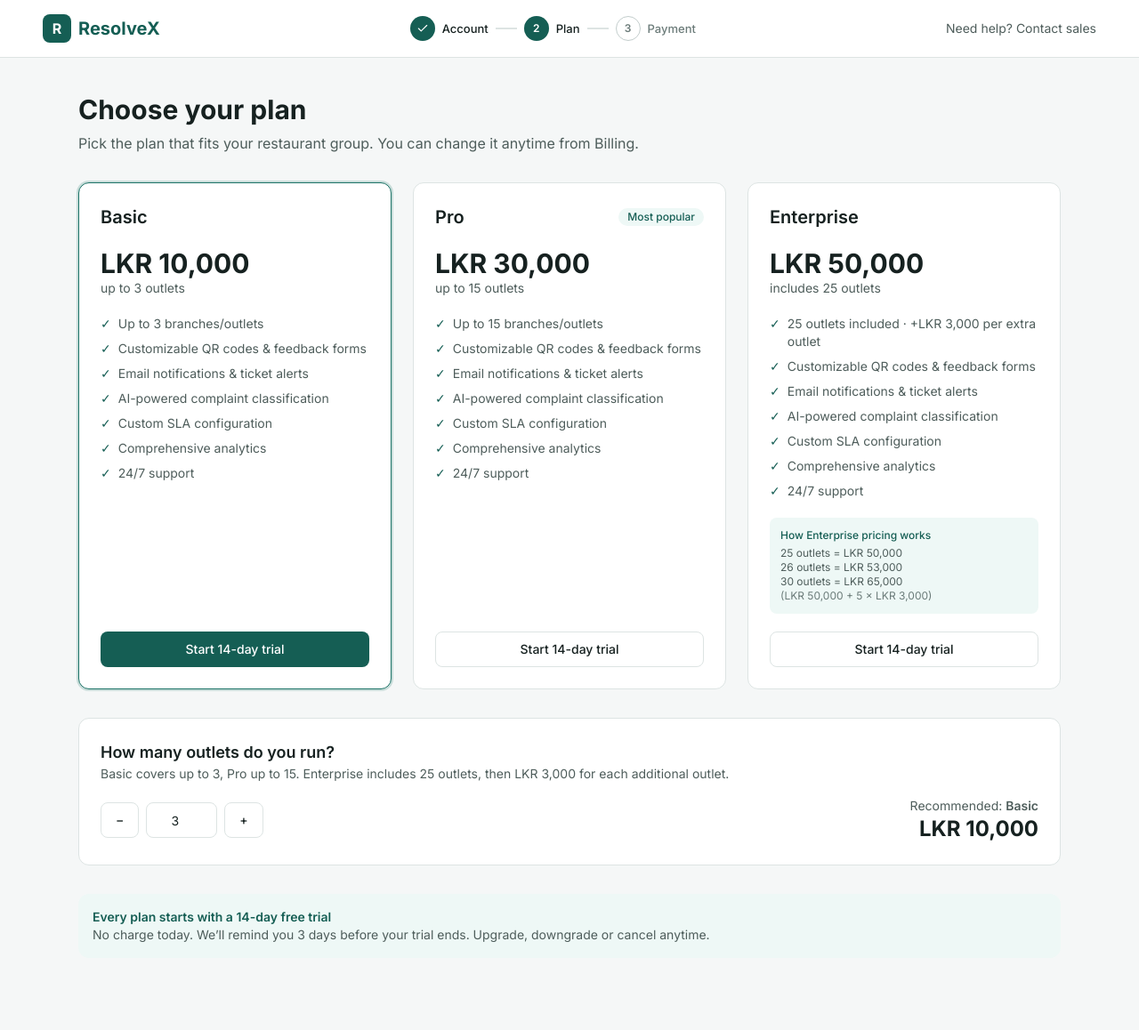
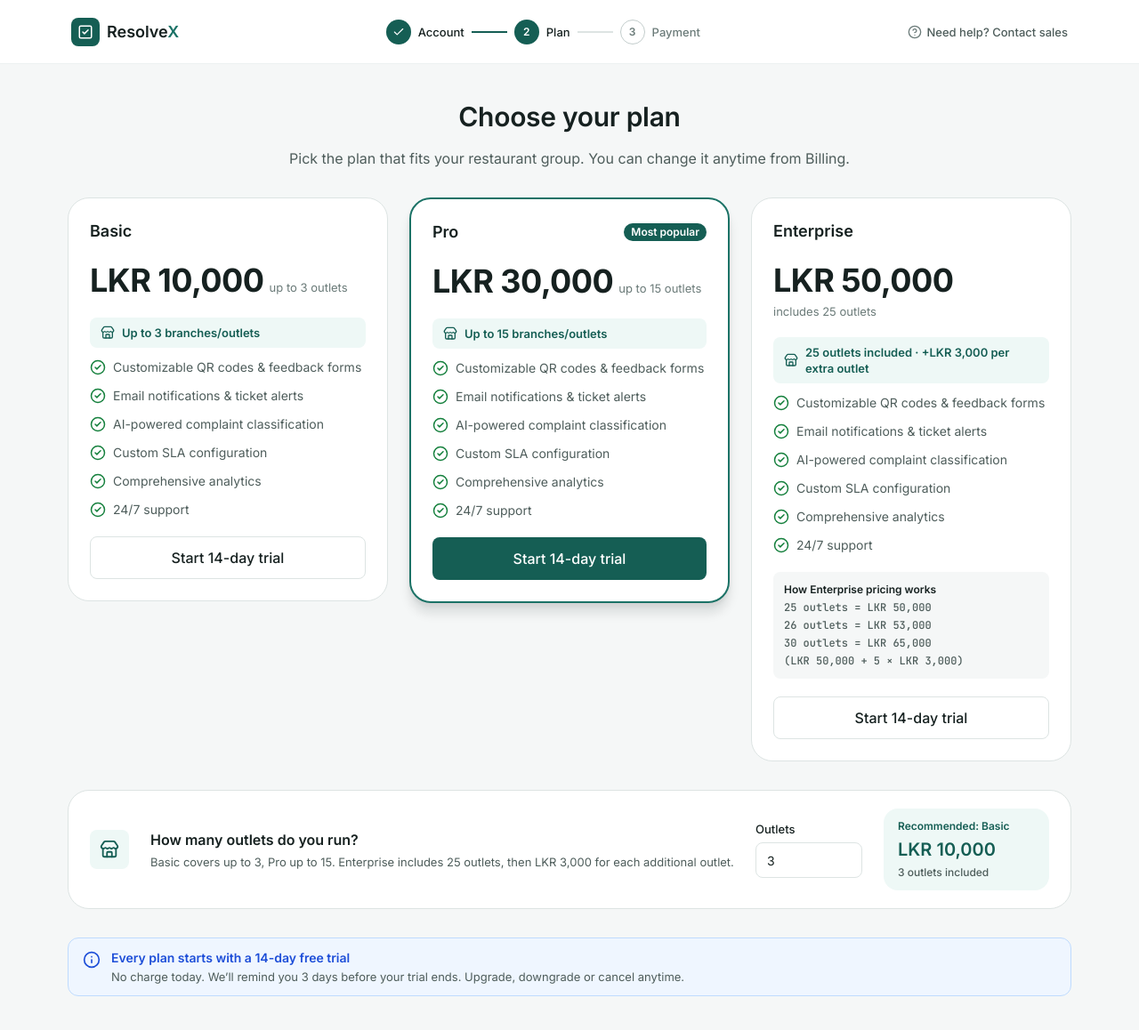
Before and after one commit to teshan200/ResolveX, a React (Vite) app in the folder frontend/admin-web/: page /choose-plan in a window 1280 px wide. Shown: the whole page at 89% size. Before the commit the page ends 1117 px from the top, so only its background shows below. Built offline with nearby package versions, Linux system fonts and the light colour scheme.

Commit message:
Match Choose Plan, Payment and Success pages to Figma

```diff
--- a/frontend/admin-web/src/components/ui/Stepper.tsx
+++ b/frontend/admin-web/src/components/ui/Stepper.tsx
@@ -4,9 +4,11 @@ import { cn } from './cn'
 interface StepperProps {
   steps: string[]
   current: number
+  // Longer connectors, used in the onboarding header.
+  wide?: boolean
 }
 
-export function Stepper({ steps, current }: StepperProps) {
+export function Stepper({ steps, current, wide = false }: StepperProps) {
   return (
     <ol className="flex items-center gap-2">
       {steps.map((label, index) => {
@@ -36,7 +38,12 @@ export function Stepper({ steps, current }: StepperProps) {
                 {label}
               </span>
             </span>
-            {number < steps.length && <span aria-hidden className="h-0.5 w-6 bg-line" />}
+            {number < steps.length && (
+              <span
+                aria-hidden
+                className={cn('h-0.5', wide ? 'w-10' : 'w-6', done ? 'bg-brand' : 'bg-line')}
+              />
+            )}
           </li>
         )
       })}
--- a/frontend/admin-web/src/components/ui/index.ts
+++ b/frontend/admin-web/src/components/ui/index.ts
@@ -6,6 +6,7 @@ export { GoogleButton } from './GoogleButton'
 export { Input } from './Input'
 export { Logo } from './Logo'
 export { Modal } from './Modal'
+export { Select } from './Select'
 export { SlaTimer } from './SlaTimer'
 export type { SlaState } from './SlaTimer'
 export { Stepper } from './Stepper'
--- a/frontend/admin-web/src/features/landing/Pricing.tsx
+++ b/frontend/admin-web/src/features/landing/Pricing.tsx
@@ -1,78 +1,12 @@
-import { CircleCheck, Store } from 'lucide-react'
 import { useEffect, useState } from 'react'
-import { Link } from 'react-router-dom'
-import { Button } from '../../components/ui'
-import { cn } from '../../components/ui/cn'
-import { formatLkr, getPlans } from '../../services/planService'
+import { useNavigate } from 'react-router-dom'
+import { getPlans } from '../../services/planService'
 import type { Plan } from '../../types/plan'
+import { PlanCard } from '../plans/PlanCard'
 import { SectionHeading } from './SectionHeading'
 
-function PlanCard({ plan }: { plan: Plan }) {
-  const [capacity, ...features] = plan.features
-  const outletsNote = plan.maxOutlets
-    ? `up to ${plan.maxOutlets} outlets`
-    : `includes ${plan.includedOutlets} outlets`
-
-  return (
-    <div
-      className={cn(
-        'flex w-full flex-col gap-5 rounded-2xl bg-surface p-6 md:w-90',
-        plan.popular
-          ? 'border-2 border-line-brand shadow-[0_4px_4px_rgba(11,19,18,0.05),0_12px_12px_rgba(11,19,18,0.1)]'
-          : 'border border-line',
-      )}
-    >
-      <div className="flex items-center justify-between">
-        <p className="text-lg leading-6.5 font-semibold">{plan.name}</p>
-        {plan.popular && (
-          <span className="rounded-full bg-brand px-2 py-0.5 text-xs leading-4 font-semibold text-on-brand">
-            Most popular
-          </span>
-        )}
-      </div>
-
-      <div className="flex flex-wrap items-baseline gap-x-1.5 gap-y-1">
-        <p className="text-4xl leading-11 font-bold tracking-[-0.54px]">
-          {formatLkr(plan.basePrice)}
-        </p>
-        <p className="text-[13px] leading-4.5 text-content-tertiary">{outletsNote}</p>
-      </div>
-
-      <div className="flex flex-col gap-3">
-        <div className="flex items-center gap-2 rounded-md bg-brand-subtle px-3 py-2 text-[13px] leading-4.5 font-semibold text-content-brand">
-          <Store size={16} className="shrink-0" />
-          {capacity}
-        </div>
-        {features.map((feature) => (
-          <div key={feature} className="flex items-center gap-2 text-sm leading-5 text-content-secondary">
-            <CircleCheck size={18} className="shrink-0 text-success-fg" />
-            {feature}
-          </div>
-        ))}
-      </div>
-
-      {plan.extraOutletPrice && (
-        <div className="flex flex-col gap-1 rounded-md bg-canvas p-3 text-xs leading-4">
-          <p className="font-semibold">How Enterprise pricing works</p>
-          <p className="font-mono font-medium text-content-secondary">25 outlets = LKR 50,000</p>
-          <p className="font-mono font-medium text-content-secondary">26 outlets = LKR 53,000</p>
-          <p className="font-mono font-medium text-content-secondary">30 outlets = LKR 65,000</p>
-          <p className="font-mono font-medium text-content-secondary">
-            (LKR 50,000 + 5 × LKR 3,000)
-          </p>
-        </div>
-      )}
-
-      <Link to="/register">
-        <Button size="lg" variant={plan.popular ? 'primary' : 'outline'} className="w-full">
-          Start 14-day trial
-        </Button>
-      </Link>
-    </div>
-  )
-}
-
 export function Pricing() {
+  const navigate = useNavigate()
   const [plans, setPlans] = useState<Plan[]>([])
 
   useEffect(() => {
@@ -88,7 +22,7 @@ export function Pricing() {
       />
       <div className="flex flex-wrap items-start justify-center gap-6">
         {plans.map((plan) => (
-          <PlanCard key={plan.id} plan={plan} />
+          <PlanCard key={plan.id} plan={plan} onSelect={() => navigate('/register')} />
         ))}
       </div>
     </section>
--- a/frontend/admin-web/src/features/plans/PlanCard.tsx
+++ b/frontend/admin-web/src/features/plans/PlanCard.tsx
@@ -1,65 +1,82 @@
-import { Badge, Button, Card } from '../../components/ui'
+import { CircleCheck, Store } from 'lucide-react'
+import { Button } from '../../components/ui'
 import { cn } from '../../components/ui/cn'
 import { formatLkr } from '../../services/planService'
 import type { Plan } from '../../types/plan'
 
 interface PlanCardProps {
   plan: Plan
-  recommended: boolean
-  disabled: boolean
   onSelect: () => void
 }
 
-export function PlanCard({ plan, recommended, disabled, onSelect }: PlanCardProps) {
+// Used by the landing page pricing section and the Choose Plan page (same Figma component).
+export function PlanCard({ plan, onSelect }: PlanCardProps) {
+  const [capacity, ...features] = plan.features
   const outletsNote = plan.maxOutlets
     ? `up to ${plan.maxOutlets} outlets`
     : `includes ${plan.includedOutlets} outlets`
 
   return (
-    <Card
+    <div
       className={cn(
-        'flex flex-col gap-5',
-        recommended && 'border-line-brand ring-2 ring-line-brand/20',
+        'flex w-full flex-col gap-5 rounded-2xl bg-surface p-6 md:w-90',
+        plan.popular
+          ? 'border-2 border-line-brand shadow-[0_4px_4px_rgba(11,19,18,0.05),0_12px_12px_rgba(11,19,18,0.1)]'
+          : 'border border-line',
       )}
     >
       <div className="flex items-center justify-between">
-        <h2 className="text-xl font-semibold">{plan.name}</h2>
-        {plan.popular && <Badge tone="brand">Most popular</Badge>}
+        <p className="text-lg leading-6.5 font-semibold">{plan.name}</p>
+        {plan.popular && (
+          <span className="rounded-full bg-brand px-2 py-0.5 text-xs leading-4 font-semibold text-on-brand">
+            Most popular
+          </span>
+        )}
       </div>
 
-      <div>
-        <p className="text-3xl font-bold">{formatLkr(plan.basePrice)}</p>
-        <p className="text-sm text-content-secondary">{outletsNote}</p>
+      <div className="flex flex-wrap items-baseline gap-x-1.5 gap-y-1">
+        <p className="text-4xl leading-11 font-bold tracking-[-0.54px]">
+          {formatLkr(plan.basePrice)}
+        </p>
+        <p className="text-[13px] leading-4.5 text-content-tertiary">{outletsNote}</p>
       </div>
 
-      <ul className="flex flex-1 flex-col gap-2 text-sm text-content-secondary">
-        {plan.features.map((feature) => (
-          <li key={feature} className="flex gap-2">
-            <span aria-hidden className="text-brand">
-              ✓
-            </span>
+      <div className="flex flex-col gap-3">
+        <div className="flex items-center gap-2 rounded-md bg-brand-subtle px-3 py-2 text-[13px] leading-4.5 font-semibold text-content-brand">
+          <Store size={16} className="shrink-0" />
+          {capacity}
+        </div>
+        {features.map((feature) => (
+          <div
+            key={feature}
+            className="flex items-center gap-2 text-sm leading-5 text-content-secondary"
+          >
+            <CircleCheck size={18} className="shrink-0 text-success-fg" />
             {feature}
-          </li>
+          </div>
         ))}
-      </ul>
+      </div>
 
       {plan.extraOutletPrice && (
-        <div className="rounded-md bg-brand-subtle p-3 text-xs text-content-secondary">
-          <p className="mb-1 font-medium text-content-brand">How Enterprise pricing works</p>
-          <p>25 outlets = LKR 50,000</p>
-          <p>26 outlets = LKR 53,000</p>
-          <p>30 outlets = LKR 65,000</p>
-          <p className="text-content-tertiary">(LKR 50,000 + 5 × LKR 3,000)</p>
+        <div className="flex flex-col gap-1 rounded-md bg-canvas p-3 text-xs leading-4">
+          <p className="font-semibold">How Enterprise pricing works</p>
+          <p className="font-mono font-medium text-content-secondary">25 outlets = LKR 50,000</p>
+          <p className="font-mono font-medium text-content-secondary">26 outlets = LKR 53,000</p>
+          <p className="font-mono font-medium text-content-secondary">30 outlets = LKR 65,000</p>
+          <p className="font-mono font-medium text-content-secondary">
+            (LKR 50,000 + 5 × LKR 3,000)
+          </p>
         </div>
       )}
 
       <Button
-        variant={recommended ? 'primary' : 'outline'}
-        disabled={disabled}
+        size="lg"
+        variant={plan.popular ? 'primary' : 'outline'}
+        className="w-full"
         onClick={onSelect}
       >
-        {disabled ? 'Too many outlets for this plan' : 'Start 14-day trial'}
+        Start 14-day trial
       </Button>
-    </Card>
+    </div>
   )
 }
--- a/frontend/admin-web/src/layout/OnboardingLayout.tsx
+++ b/frontend/admin-web/src/layout/OnboardingLayout.tsx
@@ -1,26 +1,36 @@
+import { CircleHelp } from 'lucide-react'
 import type { ReactNode } from 'react'
-import { Stepper } from '../components/ui'
+import { Link } from 'react-router-dom'
+import { Logo, Stepper } from '../components/ui'
+import { cn } from '../components/ui/cn'
 
 interface OnboardingLayoutProps {
   children: ReactNode
   // Current step of the Account, Plan, Payment progress bar. Omit to hide it.
   step?: number
+  // Centre the content vertically (used by the success screen).
+  centered?: boolean
 }
 
-export function OnboardingLayout({ children, step }: OnboardingLayoutProps) {
+export function OnboardingLayout({ children, step, centered = false }: OnboardingLayoutProps) {
   return (
     <div className="flex min-h-screen flex-col bg-canvas">
-      <header className="flex flex-wrap items-center justify-between gap-4 border-b border-line bg-surface px-6 py-4 lg:px-12">
-        <div className="flex items-center gap-2">
-          <span className="flex size-8 items-center justify-center rounded-md bg-brand font-bold text-on-brand">
-            R
-          </span>
-          <span className="text-xl font-bold text-brand">ResolveX</span>
-        </div>
-        {step && <Stepper steps={['Account', 'Plan', 'Payment']} current={step} />}
-        <span className="text-sm text-content-secondary">Need help? Contact sales</span>
+      <header className="flex h-18 items-center justify-between gap-4 border-b border-line-subtle bg-surface px-6 lg:px-20">
+        <Link to="/" aria-label="ResolveX home">
+          <Logo />
+        </Link>
+        {step && <Stepper steps={['Account', 'Plan', 'Payment']} current={step} wide />}
+        <span className="flex items-center gap-1.5 text-[13px] leading-4.5 font-medium text-content-secondary">
+          <CircleHelp size={16} className="text-content-tertiary" />
+          Need help? Contact sales
+        </span>
       </header>
-      <main className="mx-auto flex w-full max-w-6xl flex-1 flex-col gap-8 px-6 py-10">
+      <main
+        className={cn(
+          'mx-auto flex w-full max-w-282 flex-1 flex-col gap-8 px-6 py-10 lg:px-0',
+          centered && 'justify-center',
+        )}
+      >
         {children}
       </main>
     </div>
--- a/frontend/admin-web/src/pages/ChoosePlanPage.tsx
+++ b/frontend/admin-web/src/pages/ChoosePlanPage.tsx
@@ -1,6 +1,6 @@
+import { Info, Store } from 'lucide-react'
 import { useEffect, useState } from 'react'
 import { useNavigate } from 'react-router-dom'
-import { Button, Card } from '../components/ui'
 import { PlanCard } from '../features/plans/PlanCard'
 import { OnboardingLayout } from '../layout/OnboardingLayout'
 import {
@@ -9,7 +9,7 @@ import {
   getPlans,
   recommendPlan,
 } from '../services/planService'
-import type { Plan, PlanId } from '../types/plan'
+import type { Plan } from '../types/plan'
 
 const MIN_OUTLETS = 1
 const MAX_OUTLETS = 500
@@ -31,90 +31,80 @@ export function ChoosePlanPage() {
     setOutlets(Math.min(MAX_OUTLETS, Math.max(MIN_OUTLETS, Math.round(value))))
   }
 
-  const selectPlan = (planId: PlanId) => navigate('/payment', { state: { planId, outlets } })
+  // A plan with an outlet limit cannot hold more outlets than it includes.
+  const selectPlan = (plan: Plan) =>
+    navigate('/payment', {
+      state: {
+        planId: plan.id,
+        outlets: plan.maxOutlets ? Math.min(outlets, plan.maxOutlets) : outlets,
+      },
+    })
 
   return (
     <OnboardingLayout step={2}>
-      <div className="flex flex-col gap-2">
-        <h1 className="text-3xl font-bold">Choose your plan</h1>
-        <p className="text-content-secondary">
-          Pick the plan that fits your restaurant group. You can change it anytime from
-          Billing.
+      <div className="mx-auto flex max-w-157.5 flex-col items-center gap-4 text-center">
+        <h1 className="text-3xl leading-9.5 font-semibold tracking-[-0.3px]">Choose your plan</h1>
+        <p className="text-base leading-6 text-content-secondary">
+          Pick the plan that fits your restaurant group. You can change it anytime from Billing.
         </p>
       </div>
 
-      <div className="grid gap-6 md:grid-cols-3">
+      <div className="flex flex-wrap items-start justify-center gap-6">
         {plans.map((plan) => (
-          <PlanCard
-            key={plan.id}
-            plan={plan}
-            recommended={plan.id === recommended.id}
-            disabled={plan.maxOutlets !== undefined && outlets > plan.maxOutlets}
-            onSelect={() => selectPlan(plan.id)}
-          />
+          <PlanCard key={plan.id} plan={plan} onSelect={() => selectPlan(plan)} />
         ))}
       </div>
 
-      <Card className="flex flex-col gap-4">
-        <div>
-          <h2 className="text-lg font-semibold">How many outlets do you run?</h2>
-          <p className="text-sm text-content-secondary">
-            Basic covers up to 3, Pro up to 15. Enterprise includes 25 outlets, then
-            LKR 3,000 for each additional outlet.
+      <div className="flex flex-wrap items-center gap-6 rounded-2xl border border-line bg-surface px-6 py-5">
+        <span className="flex size-11 shrink-0 items-center justify-center rounded-md bg-brand-subtle text-brand">
+          <Store size={22} />
+        </span>
+        <div className="flex min-w-60 flex-1 flex-col gap-1">
+          <h2 className="text-base leading-6 font-semibold">How many outlets do you run?</h2>
+          <p className="text-[13px] leading-4.5 text-content-secondary">
+            Basic covers up to 3, Pro up to 15. Enterprise includes 25 outlets, then LKR 3,000
+            for each additional outlet.
           </p>
         </div>
-
-        <div className="flex flex-wrap items-center justify-between gap-4">
-          <div className="flex items-center gap-2">
-            <Button
-              variant="outline"
-              aria-label="Fewer outlets"
-              onClick={() => changeOutlets(outlets - 1)}
-            >
-              −
-            </Button>
+        <div className="flex w-30 flex-col gap-1.5">
+          <label htmlFor="outlets" className="text-[13px] leading-4.5 font-medium">
+            Outlets
+          </label>
           <input
+            id="outlets"
             type="number"
-              aria-label="Outlets"
             min={MIN_OUTLETS}
             max={MAX_OUTLETS}
             value={outlets}
             onChange={(event) => changeOutlets(event.target.valueAsNumber)}
-              className="h-10 w-20 rounded-md border border-line text-center text-sm"
+            className="h-10 w-full rounded-md border border-line bg-surface px-3 text-sm leading-5 focus:border-line-focus focus:shadow-[inset_0_0_0_0.5px_var(--color-line-focus),0_0_0_3px_rgba(42,140,126,0.35)] focus:outline-none"
           />
-            <Button
-              variant="outline"
-              aria-label="More outlets"
-              onClick={() => changeOutlets(outlets + 1)}
-            >
-              +
-            </Button>
+        </div>
+        <div className="flex h-23 w-46.5 flex-col gap-1 rounded-xl bg-brand-subtle px-4 py-3 text-content-brand">
+          <p className="text-xs leading-4 font-semibold">Recommended: {recommended.name}</p>
+          <p className="text-xl leading-7 font-semibold">{formatLkr(price.total)}</p>
+          <p className="text-xs leading-4 font-medium text-content-secondary">
+            {price.extraOutlets > 0
+              ? `${price.basePrice.toLocaleString('en-US')} + ${price.extraOutlets} × ${(
+                  recommended.extraOutletPrice ?? 0
+                ).toLocaleString('en-US')}`
+              : `${recommended.includedOutlets} outlets included`}
+          </p>
+        </div>
       </div>
 
-          <div className="text-right">
-            <p className="text-sm text-content-secondary">
-              Recommended: <span className="font-semibold">{recommended.name}</span>
-            </p>
-            <p className="text-2xl font-bold">{formatLkr(price.total)}</p>
-            {price.extraOutlets > 0 && (
-              <p className="text-xs text-content-tertiary">
-                {formatLkr(price.basePrice)} + {price.extraOutlets} ×{' '}
-                {formatLkr(recommended.extraOutletPrice ?? 0)}
-              </p>
-            )}
-          </div>
-        </div>
-      </Card>
-
-      <div className="rounded-lg bg-brand-subtle p-4 text-sm">
-        <p className="font-semibold text-content-brand">
+      <div className="flex gap-3 rounded-lg border border-info-border bg-info-bg px-4 py-3">
+        <Info size={20} className="mt-0.5 shrink-0 text-info-fg" />
+        <div className="flex flex-col gap-0.5">
+          <p className="text-sm leading-5 font-semibold text-info-fg">
             Every plan starts with a 14-day free trial
           </p>
-        <p className="text-content-secondary">
+          <p className="text-[13px] leading-4.5 text-content-secondary">
             No charge today. We’ll remind you 3 days before your trial ends. Upgrade,
             downgrade or cancel anytime.
           </p>
         </div>
+      </div>
     </OnboardingLayout>
   )
 }
```
Also changed, not shown: frontend/admin-web/src/components/ui/Select.tsx (added, +51 -0 lines), frontend/admin-web/src/features/payment/OrderSummary.tsx (+51 -48 lines), frontend/admin-web/src/features/payment/PaymentForm.tsx (+53 -14 lines), frontend/admin-web/src/pages/OnboardingSuccessPage.tsx (+37 -25 lines), frontend/admin-web/src/pages/PaymentPage.tsx (+6 -13 lines). Lines whose indentation alone changed are shown as unchanged.
